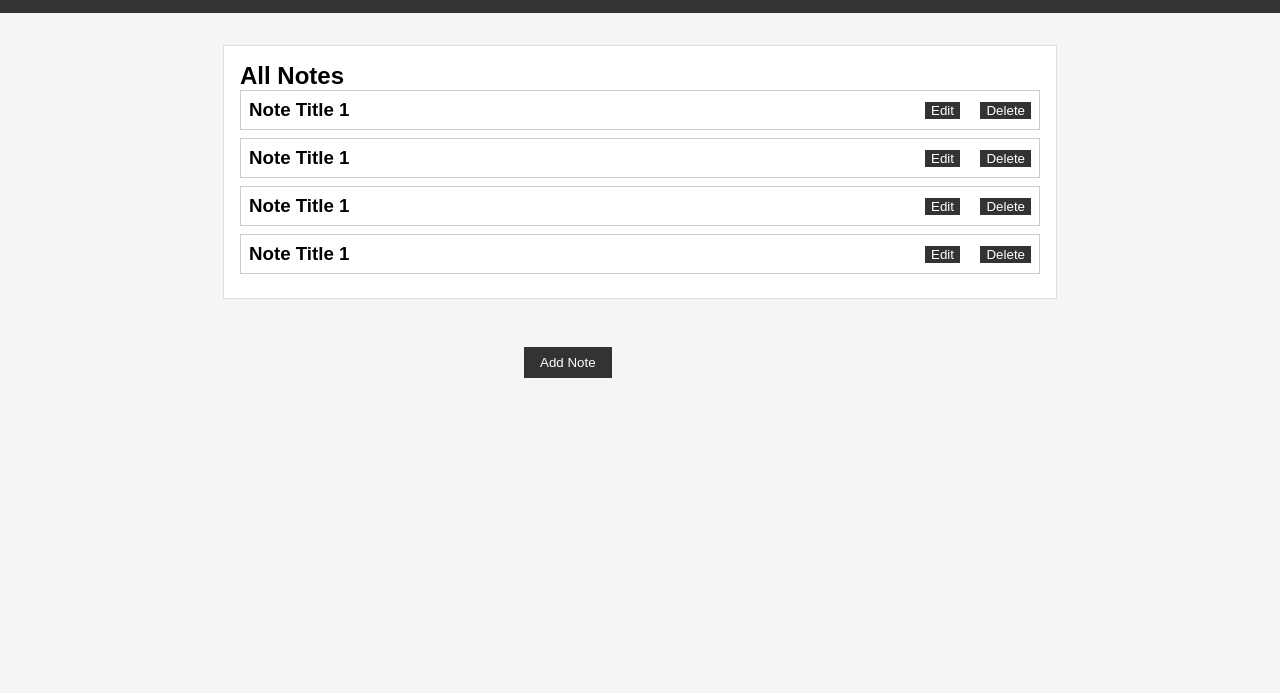
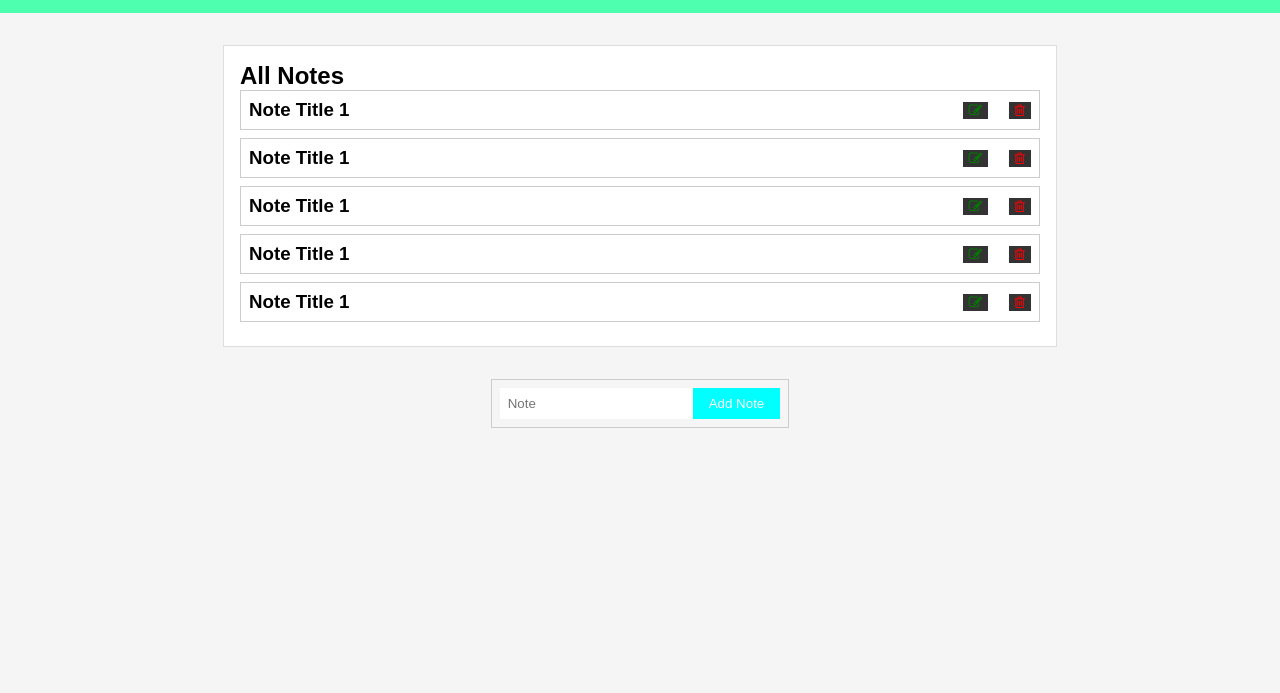
Before and after one commit to jenna-lab/notes-app, a website: page index.html in a window 1280 px wide. Shown: the part 107-800 px from the top of the page. Drawn offline with Linux system fonts and the light colour scheme.

Commit message:
add colors and change buttons

```diff
--- a/index.html
+++ b/index.html
@@ -5,10 +5,17 @@
     <meta name="viewport" content="width=device-width, initial-scale=1.0">
     <title>Document</title>
     <link rel="stylesheet" href="style.css">
+    <link
+    rel="stylesheet"
+    href="https://cdnjs.cloudflare.com/ajax/libs/font-awesome/4.7.0/css/font-awesome.min.css"
+    integrity="sha512-SfTiTlX6kk+qitfevl/7LibUOeJWlt9rbyDn92a1DqWOw9vWG2MFoays0sgObmWazO5BQPiFucnnEAjpAB+/Sw=="
+    crossorigin="anonymous"
+    referrerpolicy="no-referrer"
+  />
 </head>
 <body>
     <header>
-        <h1>Note App</h1>
+        <h1>NOTE APP</h1>
         <div class="search-bar">
             <input type="text" placeholder="Search notes">
             <button>Search</button>
@@ -20,37 +27,54 @@
             <div class="note-card">
                 <h3>Note Title 1</h3>
                 <div class="note-actions">
-                    <button class="edit-button">Edit</button>
-                    <button class="delete-button">Delete</button>
+                    <button class="edit-button"><i class="fa fa-pencil-square-o" aria-hidden="true" style="color: green;"></i></button>
+                    <button class="delete-button"><i class="fa fa-trash-o" aria-hidden="true"  style="color: red;"></i></button>
                 </div>
             </div>
             <div class="note-card">
                 <h3>Note Title 1</h3>
                 <div class="note-actions">
-                    <button class="edit-button">Edit</button>
-                    <button class="delete-button">Delete</button>
+                    <button class="edit-button"><i class="fa fa-pencil-square-o" aria-hidden="true" style="color: green;"></i></button>
+                    <button class="delete-button"><i class="fa fa-trash-o" aria-hidden="true"  style="color: red;"></i></button>
                 </div>
             </div>
             <div class="note-card">
                 <h3>Note Title 1</h3>
                 <div class="note-actions">
-                    <button class="edit-button">Edit</button>
-                    <button class="delete-button">Delete</button>
+                    <button class="edit-button"><i class="fa fa-pencil-square-o" aria-hidden="true" style="color: green;"></i></button>
+                    <button class="delete-button"><i class="fa fa-trash-o" aria-hidden="true"  style="color: red;"></i></button>
                 </div>
             </div>
             <div class="note-card">
                 <h3>Note Title 1</h3>
                 <div class="note-actions">
-                    <button class="edit-button">Edit</button>
-                    <button class="delete-button">Delete</button>
+                    <button class="edit-button"><i class="fa fa-pencil-square-o" aria-hidden="true" style="color: green;"></i></button>
+                    <button class="delete-button"><i class="fa fa-trash-o" aria-hidden="true"  style="color: red;"></i></button>
                 </div>
             </div>
+            <div class="note-card">
+                <h3>Note Title 1</h3>
+                <div class="note-actions">
+                    <button class="edit-button"><i class="fa fa-pencil-square-o" aria-hidden="true" style="color: green;"></i></button>
+                    <button class="delete-button"><i class="fa fa-trash-o" aria-hidden="true"  style="color: red;"></i></button>
+                </div>
+            </div>
+
+
+            </div>
         </section>
-        <section class="add-note-bar">
+        <!-- <section class="add-note-bar">
             <div class="add-note-button">
                 <button>Add Note</button>
             </div>
+        </section> -->
+        <section class="add-note-bar">
+            <div class="input-bar">
+                <input type="text" placeholder="Note">
+                <button class="add-note-button">Add Note</button>
+            </div>
         </section>
+
     </main>
     <script src="script.js"></script>
 </body>
--- a/server.js
+++ b/server.js
@@ -1,7 +1,7 @@
 const express = require('express');
 const mongoose = require('mongoose');
 const app = express();
-const port = 3000; // You can change this port if needed
+const port = 8000; // You can change this port if needed
 
 // Connect to MongoDB using Mongoose
 mongoose.connect('mongodb+srv://jensam209:OiSygtjSNbhzva37@cluster0.vxuaifq.mongodb.net/', {
--- a/style.css
+++ b/style.css
@@ -9,7 +9,8 @@ body, h1, h2, h3, p {
   }
 
   header {
-    background-color: #333;
+    /* background-color: #333; */
+    background-color: #4FFFB0;
     color: white;
     text-align: center;
     padding: 1rem 0;
@@ -75,24 +76,25 @@ body, h1, h2, h3, p {
     cursor: pointer;
   }
 
-  .add-note-bar {
+  .input-bar {
     display: flex;
-    flex-direction: column;
-    justify-content: flex-start;
-    width: 100%;
-    max-width: 200px;
-    margin-right: 2rem;
-  }
+    align-items: center;
+    background-color: #f5f5f5;
+    border: 1px solid #ccc;
+    padding: 0.5rem;
+}
 
-  .add-note-bar input[type="text"] {
+.input-bar input[type="text"] {
+    flex: 1;
     padding: 0.5rem;
-  }
+    border: none;
+}
 
-  .add-note-button button {
-    background-color: #333;
+.input-bar button {
+    /* background-color: #333; */
+    background-color: #00FFFF ;
     color: white;
     border: none;
     padding: 0.5rem 1rem;
     cursor: pointer;
-    margin-top: 1rem;
-  }
+}
```
